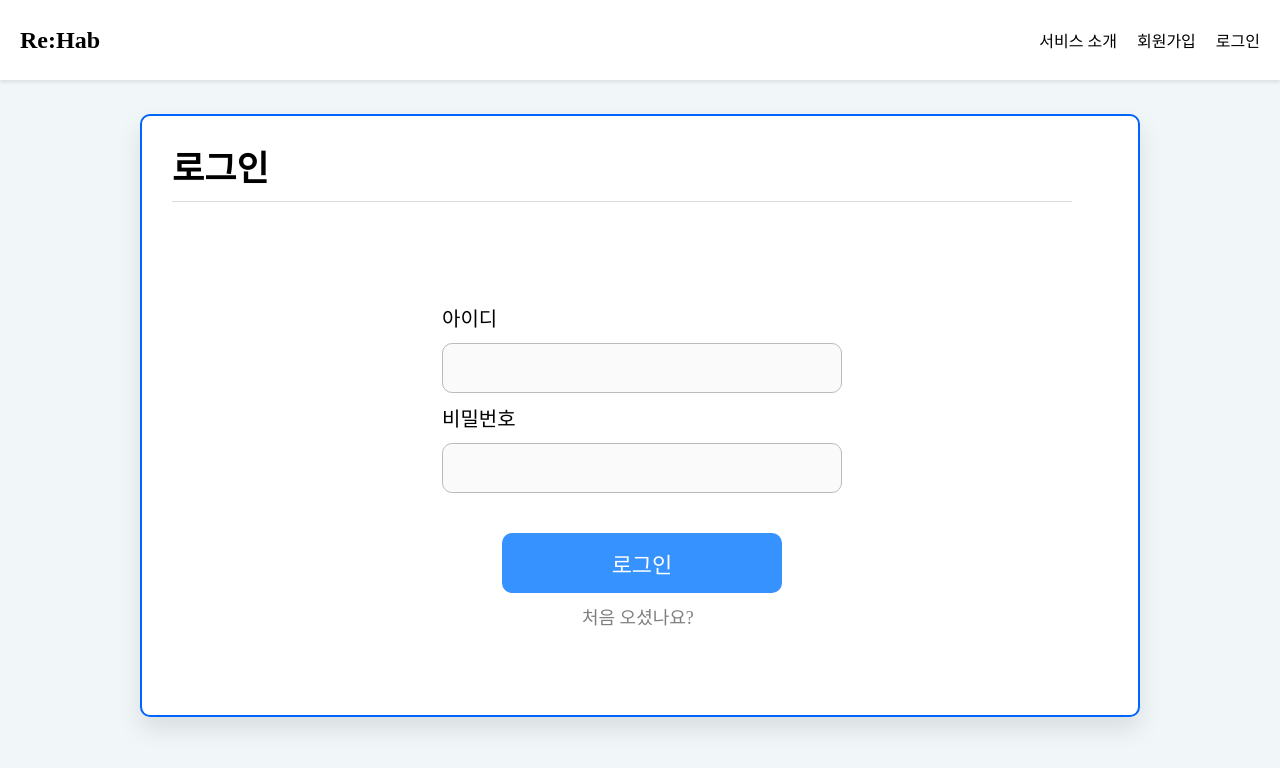
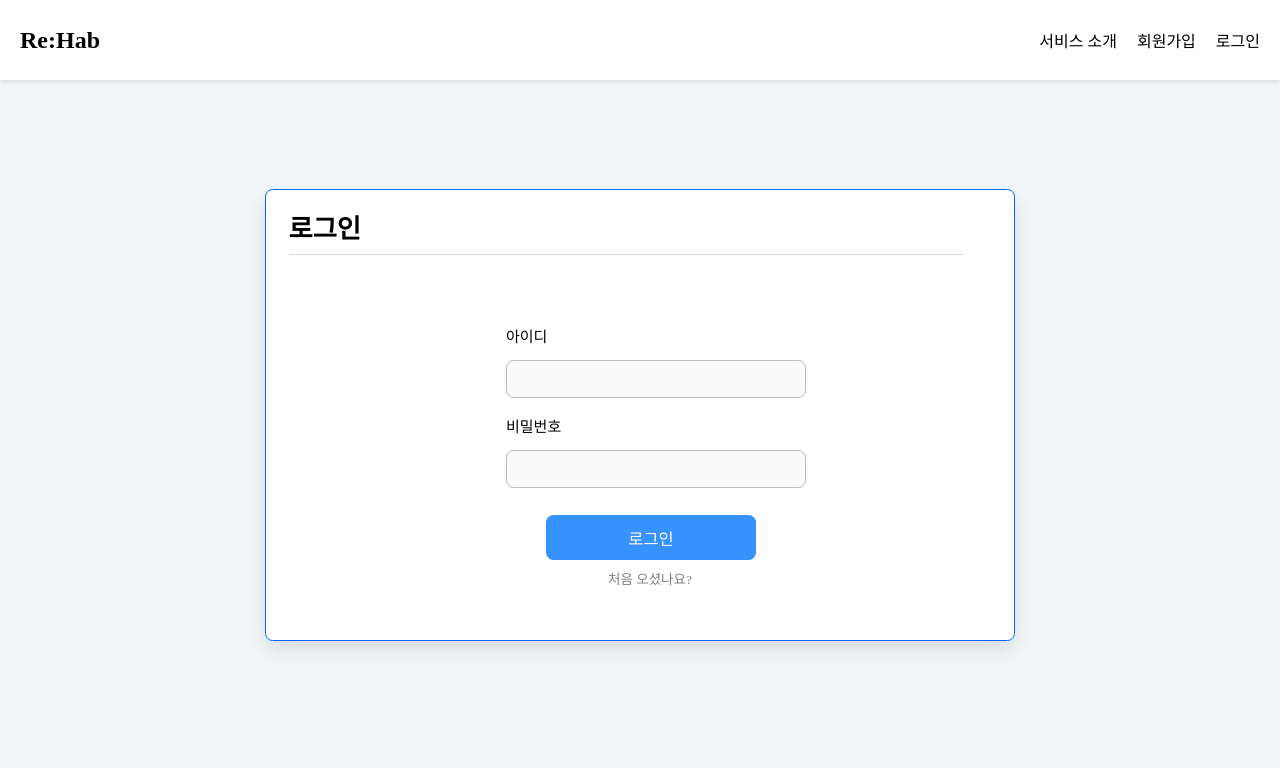
Before and after one commit to sync-without-async/Rehab-FrontEnd, a React (Vite) app: page /login in a window 1280 px wide. Shown: the top 768 px of the page. Built offline with nearby package versions, Linux system fonts and the light colour scheme.

Commit message:
Fix: 디자인 비율 수정안에 따라 로그인 페이지 컴포넌트 요소 수정

```diff
--- a/src/components/Accounts/LoginComponents.jsx
+++ b/src/components/Accounts/LoginComponents.jsx
@@ -5,76 +5,75 @@ import { userLogin } from '../../librarys/login-api';
 import PropTypes from 'prop-types';
 
 const LoginContainer = styled.div`
-  width: 1000px;
-  height: 603px;
-  border-radius: 10px;
+  width: 750px;
+  height: 452px;
+  border-radius: 7.5px;
   background-color: #ffffff;
-  border: 2px solid #0064FF;
+  border: 1.5px solid #0064FF;
   position: relative;
-  box-shadow: 0px 12px 24px rgba(0, 0, 0, 0.1);
+  box-shadow: 0px 9px 18px rgba(0, 0, 0, 0.1);
 `;
 
-
 const Title = styled.h1`
-  font-size: 35px;
+  font-size: 26.25px;
   font-family: 'Spoqa Han Sans Neo', 'sans-serif';
   font-weight: 700;
-  margin-left: 30px;
-  margin-top: 24px;
+  margin-left: 22.5px;
+  margin-top: 18px;
 `;
 
 const Divider = styled.div`
-  width: 900px;
-  height: 1px;
+  width: 675px;
+  height: 0.75px;
   background-color: #D9D9D9;
-  margin-top: 10px;
-  margin-left: 30px;
+  margin-top: 7.5px;
+  margin-left: 22.5px;
   margin-right: auto;
 `;
 
 const Label = styled.label`
-  font-size: 20px;
+  font-size: 15px;
   font-family: 'Spoqa Han Sans Neo', 'sans-serif';
   font-weight: 500;
   position: absolute;
 `;
 
 const Input = styled.input`
-  width: 400px;
-  height: 50px;
+  width: 300px;
+  height: 37.5px;
   font-family: 'Spoqa Han Sans Neo', 'sans-serif';
   background-color: #FAFAFA;
-  border: 1px solid #BBBBBB;
+  border: 0.75px solid #BBBBBB;
   position: absolute;
   margin-top: 0px;
-  border-radius: 10px;
-  padding-left: 10px;
-
+  border-radius: 7.5px;
+  padding-left: 7.5px;
 `;
 
 const Button = styled.button`
-  width: 280px;
-  height: 60px;
+  width: 210px;
+  height: 45px;
   background-color: #3592FF;
-  border-radius: 10px;
+  border-radius: 7.5px;
   color: white;
-  font-size: 22px;
+  font-size: 16.5px;
   border: none;
   cursor: pointer;
   position: absolute;
   font-family: 'Spoqa Han Sans Neo', 'sans-serif';
-  margin-top: 20px;
+  margin-top: 15px;
 `;
 
 const SignupLink = styled.span`
   color: #7E7E7E;
-  font-size: 18px;
+  font-size: 13.5px;
   cursor: pointer;
   position: absolute;
-  margin-left:-20px;
-  margin-top: 10px;
+  margin-left:-15px;
+  margin-top: 7.5px;
   font-family: 'Spoqa Han Sans Neo', 'sans-serif';
 `;
+
 
 const LoginComponents = (props) => {
   let navigate = useNavigate();
@@ -99,16 +98,16 @@ const LoginComponents = (props) => {
       <Title>로그인</Title>
       <Divider />
 
-      <Label style={{ left: '300px', top: '187px' }}>아이디</Label>
+      <Label style={{ left: '240px', top: '135px' }}>아이디</Label>
       <Input
-        style={{ left: '300px', top: '227px' }}
+        style={{ left: '240px', top: '170px' }}
         value={id}
         onChange={(e) => setId(e.target.value)}
       />
 
-      <Label style={{ left: '300px', top: '287px' }}>비밀번호</Label>
+      <Label style={{ left: '240px', top: '225px' }}>비밀번호</Label>
       <Input
-        style={{ left: '300px', top: '327px' }}
+        style={{ left: '240px', top: '260px' }}
         type="password"
         value={password}
         onChange={(e) => setPassword(e.target.value)}
@@ -117,14 +116,14 @@ const LoginComponents = (props) => {
       {error && <p style={{ color: 'red', position: 'absolute', left: '300px', top: '367px' }}>{error}</p>}
 
       <Button
-        style={{ left: '360px', top: '397px' }}
+        style={{ left: '280px', top: '310px' }}
         onClick={handleLogin}
       >
         로그인
       </Button>
 
       <SignupLink
-        style={{ left: '460px', top: '477px' }}
+        style={{ left: '357px', top: '370px' }}
         onClick={() => navigate('/signup')}
       >
         처음 오셨나요?
--- a/src/components/Accounts/SignupComponents.jsx
+++ b/src/components/Accounts/SignupComponents.jsx
@@ -120,9 +120,9 @@ const SignupComponents = () => {
 
   // 소속병원 선택
   const hospitals = [
-    "한림대학교 춘천성심병원", "한림대학교 강남성심병원",
-    "한림대학교 동탄성심병원", "한림대학교 성심병원(평촌)",
-    "한림대학교 한강성심병원", "강동성심병원"
+    "춘천성심병원", "강남성심병원",
+    "동탄성심병원", "한림성심병원",
+    "한강성심병원", "강동성심병원"
   ];
 
   // 재활 분야 선택
```
